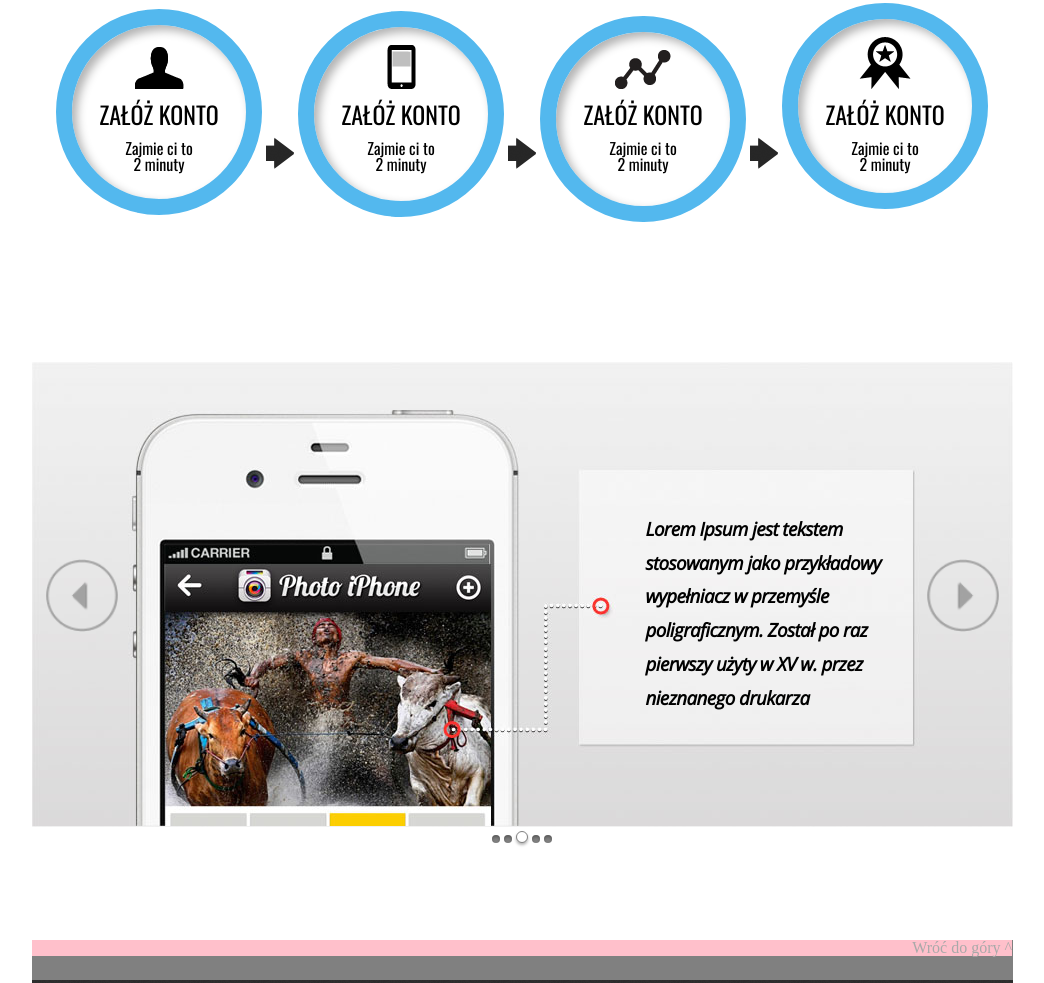
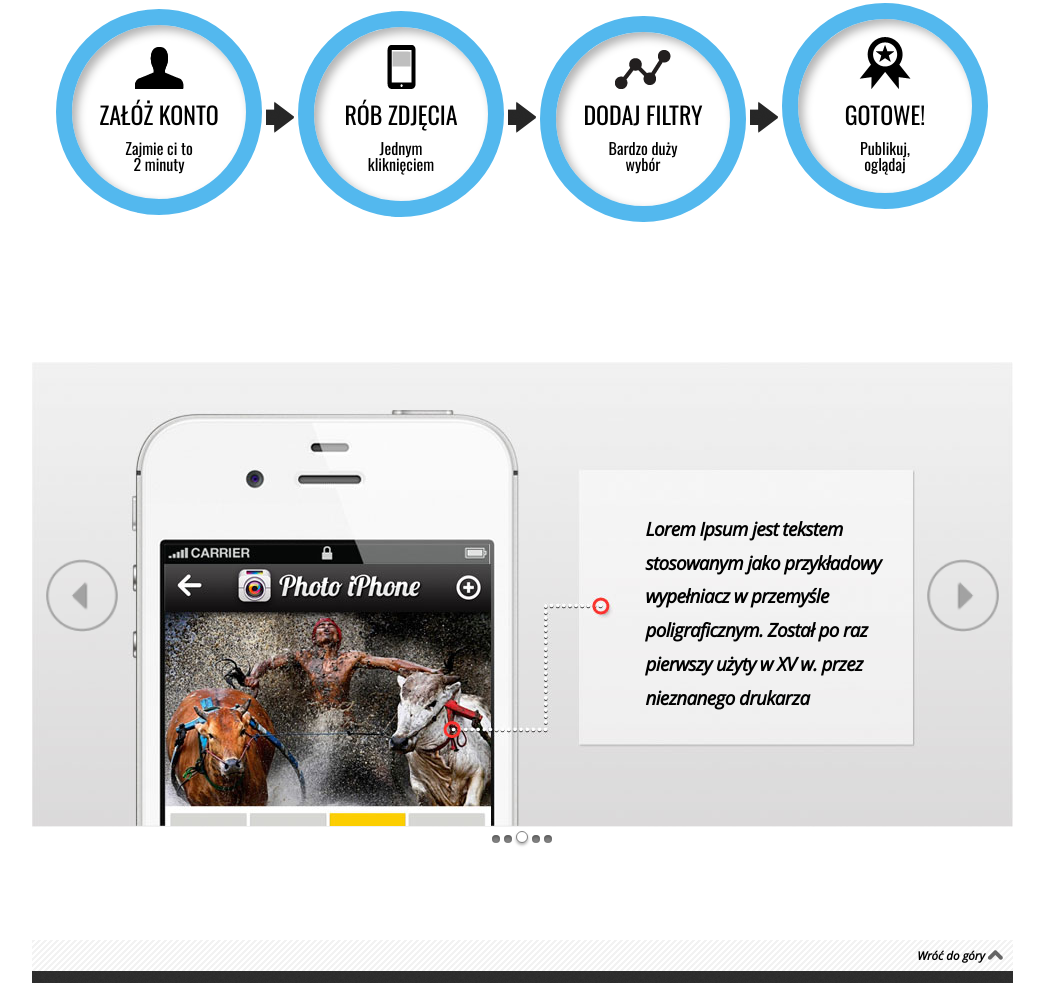
Before and after one commit to KrzysztofGolat/0005_AstekTest_Photo_iPhone, a plain HTML site: page index.html in a window 1280 px wide. Shown: the part 837-1820 px from the top of the page, without its empty margins (118-1162 px from the left). Drawn offline with nearby package versions, Linux system fonts and the light colour scheme; a script that the page names is missing.

Commit message:
Correct of footer

```diff
--- a/index.html
+++ b/index.html
@@ -21,6 +21,7 @@
 <body>
 
     <header>
+        <a name="gora"></a>
         <div class="header wrapper">
             <div class="smartphone">
                 <img src="img/smartphone.png" alt="iPhone" />
@@ -63,8 +64,8 @@
                         <div class="circle-icon">
                             <img src="img/icon-2.png" alt="icon">
                         </div>
-                        <div class="circle-text">załóż konto</div>
-                        <div class="circle-small-text">Zajmie ci to<br>2 minuty</div>
+                        <div class="circle-text">rób zdjęcia</div>
+                        <div class="circle-small-text">Jednym<br>kliknięciem</div>
                     </div>
                     <div class="circle2__arrow">
                         <img src="img/arrow.png" alt="arrow">
@@ -73,8 +74,8 @@
                         <div class="circle-icon">
                             <img src="img/icon-3.png" alt="icon">
                         </div>
-                        <div class="circle-text">załóż konto</div>
-                        <div class="circle-small-text">Zajmie ci to<br>2 minuty</div>
+                        <div class="circle-text">dodaj filtry</div>
+                        <div class="circle-small-text">Bardzo duży<br>wybór</div>
                     </div>
                     <div class="circle2__arrow">
                         <img src="img/arrow.png" alt="arrow">
@@ -83,8 +84,8 @@
                         <div class="circle-icon">
                             <img src="img/icon-4.png" alt="icon">
                         </div>
-                        <div class="circle-text">załóż konto</div>
-                        <div class="circle-small-text">Zajmie ci to<br>2 minuty</div>
+                        <div class="circle-text">gotowe!</div>
+                        <div class="circle-small-text">Publikuj,<br>oglądaj</div>
                     </div>
                 </section>
 
@@ -111,7 +112,12 @@
                 </div>
 
                 <div class="wroc">
-                    <div class="wroc__text">Wróć do góry ^</div>
+                    <div class="wroc__text">
+                        <a href="#gora">
+                            Wróć do góry
+                            <img src="img/wroc-arrow.png" alt="wróć do góry">
+                        </a>
+                    </div>
                 </div>
             </div>
         </main>
--- a/style/style.css
+++ b/style/style.css
@@ -102,12 +102,16 @@ h1 {
     position: relative;
     transition: transform 0.5s;
     z-index: 100;
+
 }
 
 .circle2__arrow {
-    display: inline-block;
+    display: inline;
     z-index: 99;
-    margin-bottom: 50px;
+}
+
+.circle2__arrow img {
+    margin-bottom: 36px;
 }
 
 .circle-icon {
@@ -116,7 +120,7 @@ h1 {
 
 .circle-text {
     font-family: "Oswald", Arial, sans-serif;
-    font-weight: 400;
+    font-weight: 300;
     font-size: 24px;
     color: black;
     text-transform: uppercase;
@@ -132,7 +136,7 @@ h1 {
 }
 
 .circle2:hover {
-    transform: scale(1.32);
+    transform: scale(1.33);
     border-color: #fcce00;
     background-color: #fffbe8;
 }
@@ -219,17 +223,25 @@ h1 {
 }
 
 .wroc {
-    background-color: gray;
-    height: 40px;
-    width: 100%;
+    font-family: "Open Sans", Arial, sans-serif;
+    font-size: 0.6em;
+    background-image: url(../img/pattern.png);
+    text-align: right;
 }
 
 .wroc__text {
-    background-color: pink;
-    color: darkgray;
-    max-width: 980px;
-    margin: auto;
-    text-align: right;
+    display: inline-block;
+    font-weight: bold;
+    margin: 1%;
+    font-size: 1.2em;
+    font-style: italic;
+    font-weight: bolder;
+
+}
+
+.wroc__text a {
+    text-decoration: none;
+    color: black;
 }
 
 .footer__glowny {
@@ -257,6 +269,8 @@ h1 {
     letter-spacing: -0.03em;
     line-height: 1.5em;
     text-shadow: 1px 1px black;
+    margin-top: 14px;
+    margin-bottom: 10px;
 }
 
 .footer_twitter p {
```
Also changed, not shown: img/smartphone.png, img/wroc-arrow.png (added).
